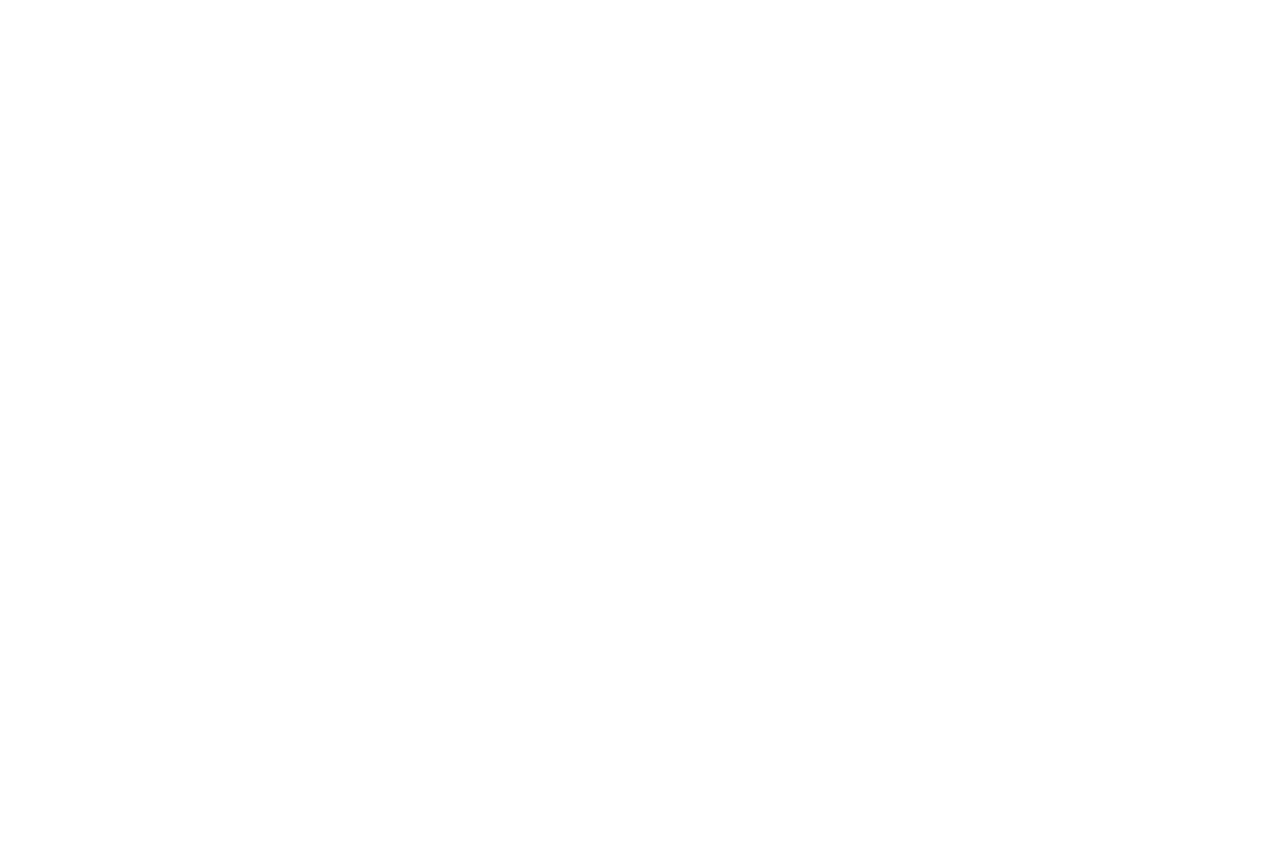
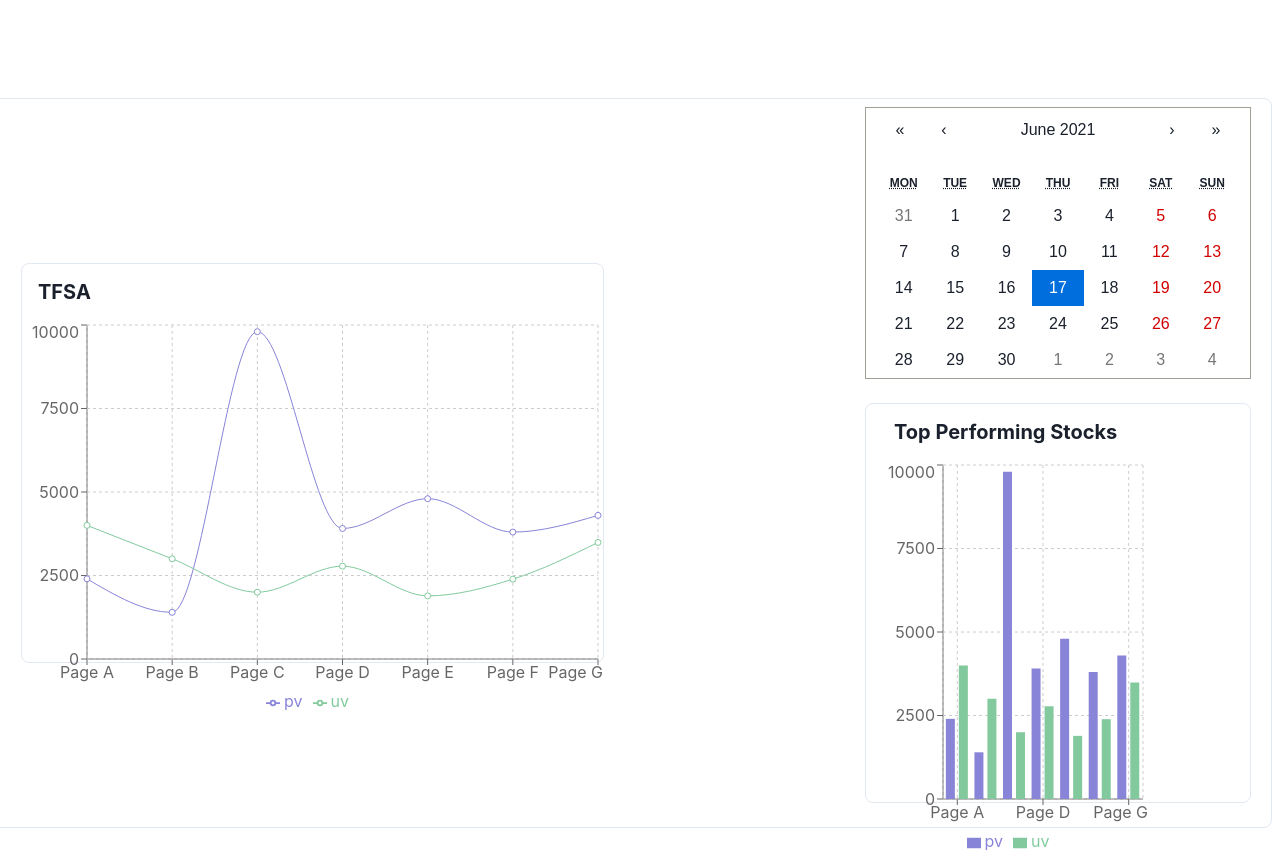
Before and after one commit to jcserv/citi-serverless-frontend, a React (Create React App) app: page / in a window 1280 px wide. Shown: the part 1882-2740 px from the top of the page. Before the commit the page ends 800 px from the top, so only its background shows below. Built offline with nearby package versions, Linux system fonts and the light colour scheme.

Commit message:
add charts

```diff
--- a/package.json
+++ b/package.json
@@ -14,11 +14,13 @@
     "bootstrap": "^5.0.1",
     "framer-motion": "^4",
     "react": "^17.0.2",
+    "react-calendar": "^3.4.0",
     "react-dom": "^17.0.2",
     "react-icons": "^4.2.0",
     "react-reveal": "^1.2.2",
     "react-router-dom": "^5.2.0",
     "react-scripts": "4.0.3",
+    "recharts": "^2.0.9",
     "web-vitals": "^1.0.1"
   },
   "scripts": {
--- /dev/null
+++ b/src/components/AnalysisCalendar.jsx
@@ -0,0 +1,17 @@
+import React, { useState } from 'react';
+import Calendar from 'react-calendar';
+import 'react-calendar/dist/Calendar.css';
+
+const AnalysisCalendar = ()  => {
+  const [value, onChange] = useState(new Date());
+
+  return (
+      <Calendar
+        onChange={onChange}
+        value={value}
+        style={{ width: "75%" }}
+      />
+  );
+};
+
+export default AnalysisCalendar;
--- /dev/null
+++ b/src/components/Metrics.jsx
@@ -0,0 +1,29 @@
+import { Box } from '@chakra-ui/react';
+import React from 'react';
+
+import AnalysisCalendar from './AnalysisCalendar';
+import TopStocksChart from './TopStocksChart';
+import PerformanceGraph from './PerformanceGraph';
+
+const Metrics = () => (
+	<div className="d-flex row justify-content-center" style={{ marginTop: '100px' }}>
+		<Box borderWidth="1px" borderRadius="lg" ml="4" mr="2" w="1300px">
+			<div className="row">
+				<div className="d-flex col-6 align-items-center">
+					<PerformanceGraph />
+				</div>
+				<div className="col-2" />
+				<div className="col-4">
+					<div className="d-flex row justify-content-center m-2">
+						<AnalysisCalendar />
+					</div>
+					<div className="d-flex row justify-content-center m-2">
+						<TopStocksChart />{' '}
+					</div>
+				</div>
+			</div>
+		</Box>
+	</div>
+);
+
+export default Metrics;
--- /dev/null
+++ b/src/components/PerformanceGraph.jsx
@@ -0,0 +1,69 @@
+import { Box, Heading } from '@chakra-ui/react';
+import { CartesianGrid, Legend, Line, LineChart, Tooltip, XAxis, YAxis, ResponsiveContainer } from 'recharts';
+import React from 'react';
+
+const data = [
+	{
+		name: 'Page A',
+		uv: 4000,
+		pv: 2400,
+		amt: 2400
+	},
+	{
+		name: 'Page B',
+		uv: 3000,
+		pv: 1398,
+		amt: 2210
+	},
+	{
+		name: 'Page C',
+		uv: 2000,
+		pv: 9800,
+		amt: 2290
+	},
+	{
+		name: 'Page D',
+		uv: 2780,
+		pv: 3908,
+		amt: 2000
+	},
+	{
+		name: 'Page E',
+		uv: 1890,
+		pv: 4800,
+		amt: 2181
+	},
+	{
+		name: 'Page F',
+		uv: 2390,
+		pv: 3800,
+		amt: 2500
+	},
+	{
+		name: 'Page G',
+		uv: 3490,
+		pv: 4300,
+		amt: 2100
+	}
+];
+
+const PerformanceGraph = () => (
+	<Box borderWidth="1px" borderRadius="lg" m="4" height="400px" width="600px">
+		<Heading as="h3" size="md" m="4">
+			TFSA
+		</Heading>
+		<ResponsiveContainer width="100%" height="100%">
+			<LineChart data={data}>
+				<XAxis dataKey="name" />
+				<YAxis />
+				<CartesianGrid strokeDasharray="3 3" />
+				<Tooltip />
+				<Legend />
+				<Line type="monotone" dataKey="pv" stroke="#8884d8" activeDot={{ r: 8 }} />
+				<Line type="monotone" dataKey="uv" stroke="#82ca9d" />
+			</LineChart>
+		</ResponsiveContainer>
+	</Box>
+);
+
+export default PerformanceGraph;
--- a/src/components/SideNav.jsx
+++ b/src/components/SideNav.jsx
@@ -7,7 +7,7 @@ import NavLink from './NavLink';
 
 const SideNav = () => (
 	<Flex
-		height="100vh"
+		h="200vh"
 		width={{
 			sm: 'xs'
 		}}
@@ -23,7 +23,7 @@ const SideNav = () => (
 				Dashboard
 			</Heading>
 		</Box>
-		<Stack spacing={6}>
+		<Stack spacing={6} mb="2">
 			<Stack>
 				<NavLink label="Overview" icon={AiFillPieChart} isActive />
 				<NavLink label="Portfolio" icon={FaMoneyCheckAlt} />
@@ -31,7 +31,6 @@ const SideNav = () => (
 				<NavLink label="Activity" icon={FaList} />
 			</Stack>
 		</Stack>
-		<Spacer />
 		<Divider borderColor="whiteAlpha.400" />
 		<Stack mt="2">
 			<NavLink label="Settings" icon={BsFillGearFill} />
--- /dev/null
+++ b/src/components/TopStocksChart.jsx
@@ -0,0 +1,69 @@
+import { Box, Heading } from '@chakra-ui/react';
+import { CartesianGrid, Legend, Bar, BarChart, Tooltip, XAxis, YAxis, ResponsiveContainer } from 'recharts';
+import React from 'react';
+
+const data = [
+	{
+		name: 'Page A',
+		uv: 4000,
+		pv: 2400,
+		amt: 2400
+	},
+	{
+		name: 'Page B',
+		uv: 3000,
+		pv: 1398,
+		amt: 2210
+	},
+	{
+		name: 'Page C',
+		uv: 2000,
+		pv: 9800,
+		amt: 2290
+	},
+	{
+		name: 'Page D',
+		uv: 2780,
+		pv: 3908,
+		amt: 2000
+	},
+	{
+		name: 'Page E',
+		uv: 1890,
+		pv: 4800,
+		amt: 2181
+	},
+	{
+		name: 'Page F',
+		uv: 2390,
+		pv: 3800,
+		amt: 2500
+	},
+	{
+		name: 'Page G',
+		uv: 3490,
+		pv: 4300,
+		amt: 2100
+	}
+];
+
+const TopStocksChart = () => (
+	<Box borderWidth="1px" borderRadius="lg" m="4" width="500px" height="400px">
+		<Heading as="h3" size="md" m="4">
+			Top Performing Stocks
+		</Heading>
+		<ResponsiveContainer width="75%" height="100%">
+			<BarChart height={300} data={data}>
+				<XAxis dataKey="name" />
+				<YAxis />
+				<CartesianGrid strokeDasharray="3 3" />
+				<Tooltip />
+				<Legend />
+				<Bar dataKey="pv" fill="#8884d8" />
+				<Bar dataKey="uv" fill="#82ca9d" />
+			</BarChart>
+		</ResponsiveContainer>
+	</Box>
+);
+
+export default TopStocksChart;
--- a/src/pages/Home.jsx
+++ b/src/pages/Home.jsx
@@ -1,26 +1,27 @@
 import Header from '../components/Header';
 import Indicators from '../components/Indicators';
+import Metrics from '../components/Metrics';
 import SideNav from '../components/SideNav';
 
 const indicators = [
 	{
 		label: 'Total PnL',
 		number: '$1221.43',
-		color: "green.500",
+		color: 'green.500',
 		type: 'increase',
 		percentage: '8.36%'
 	},
 	{
 		label: 'Daily PnL',
 		number: '$81.43',
-		color: "green.500",
+		color: 'green.500',
 		type: 'increase',
 		percentage: '4.65%'
 	},
 	{
 		label: 'Risk Tolerance',
-		color: "orange.500",
-		number: '65%',
+		color: 'orange.500',
+		number: '65%'
 	},
 	{
 		label: 'Sent',
@@ -37,6 +38,7 @@ function App() {
 			<div className="col">
 				<Header />
 				<Indicators indicators={indicators} />
+				<Metrics />
 			</div>
 		</div>
 	);
```
Also changed, not shown: src/network/index.js (added, +30 -0 lines), 1 other file (tests, documents, lock files or other folders).
